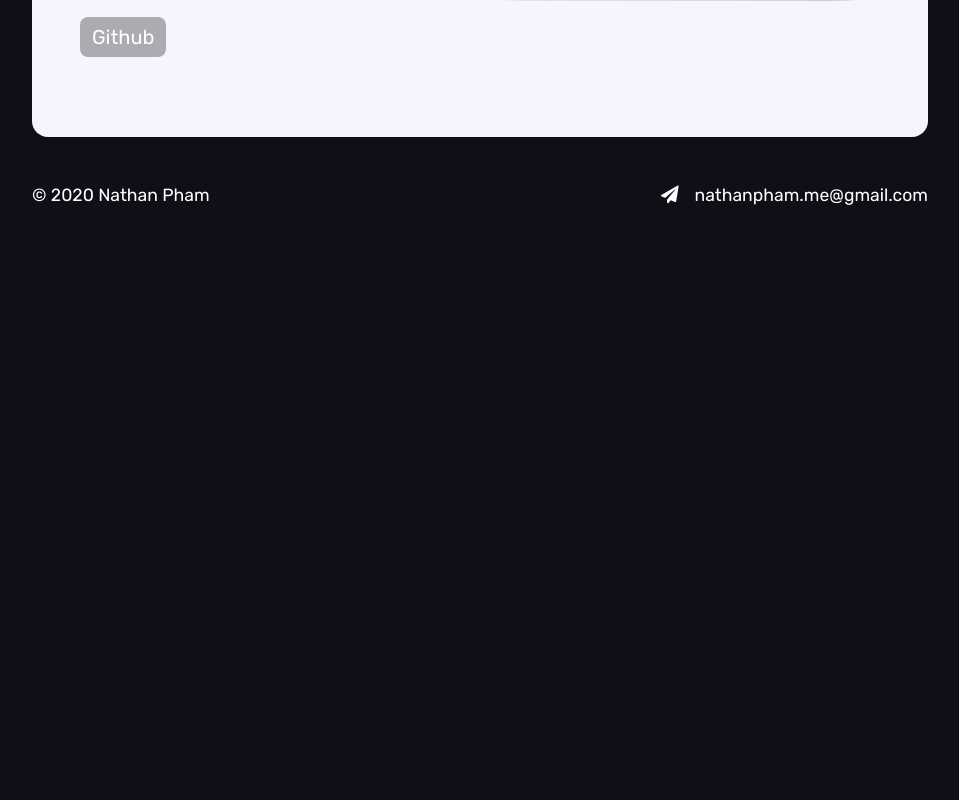
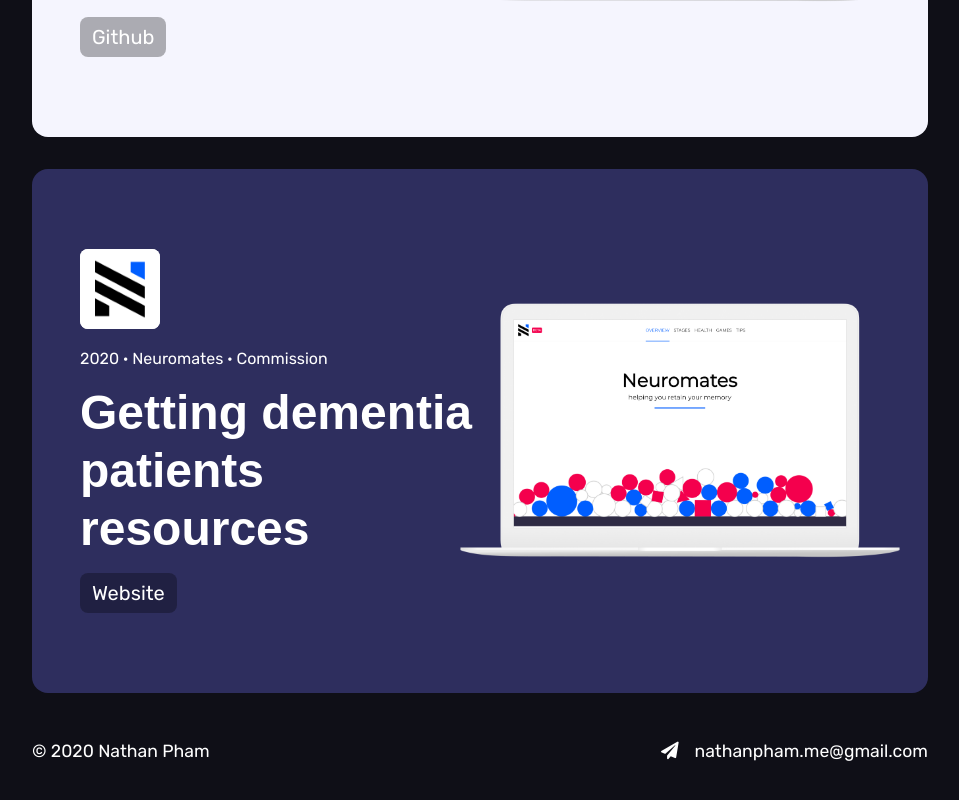
Before and after one commit to nathan-pham/OfficialPortfolio, a Next.js app: page / in a window 1280 px wide. Shown: the part 1126-1926 px from the top of the page, without its empty margins (160-1119 px from the left). Before the commit the page ends 1380 px from the top, so only its background shows below. Built offline with nearby package versions, Linux system fonts and the light colour scheme; a web font is replaced by a local one.

Commit message:
styles & colors

```diff
--- a/assets/components/home/project.js
+++ b/assets/components/home/project.js
@@ -1,6 +1,6 @@
-const Project = ({ name, time, type, scope, description, buttons }) => {
+const Project = ({ name, time, type, scope, description, buttons, n }) => {
     return (
-        <article className="card flex align-stretch light">
+        <article className={ `card flex align-stretch ${n % 2 == 0 ? "light" : "dark"}` }>
             <div className="card-left">
                 <img
                     src={ `/images/logos/${ name.toLowerCase() }.png` }
--- a/assets/data/projects.json
+++ b/assets/data/projects.json
@@ -10,5 +10,17 @@
                 "href": "https://github.com/nathan-pham/doodle"
             }
         ]
+    },
+    "Neuromates": {
+        "time": "2020",
+        "type": "desktop",
+        "scope": "Commission",
+        "description": "Getting dementia patients resources",
+        "buttons": [
+            {
+                "display": "Website",
+                "href": "https://neuromates.com"
+            }
+        ]
     }
 }
--- a/assets/styles/globals.scss
+++ b/assets/styles/globals.scss
@@ -9,7 +9,7 @@
     --primary: #f5cb5c;
     --secondary: #eff2f4;
 
-    --card-dark: #331690;
+    --card-dark: #2e2e5e;
     --card-light: #f5f5fe;
 }
 
--- a/pages/index.js
+++ b/pages/index.js
@@ -5,10 +5,12 @@
 
 const generateProjects = (props) => {
   let projects = []
-
+  let n = 0
   for(const [ key, value ] of Object.entries(props)) {
     const data = {
       name: key,
+      key,
+      n: n++,
       ...value
     }
     projects.push(
@@ -33,8 +35,8 @@
         <div className="flex socials">
           <Social href="mailto:nathanpham.me@gmail.com" icon="fas fa-envelope" />
           <Social href="https://github.com/nathan-pham" icon="fab fa-github" />
-          <Social href="https://twitter.com/npham23" icon="fab fa-twitter" />
-          <Social href="https://dev.to/npham23" icon="fab fa-dev" />
+          <Social href="https://twitter.com/phamn23" icon="fab fa-twitter" />
+          <Social href="https://dev.to/phamn23" icon="fab fa-dev" />
         </div>
       </Section>
       <Section>
```
Also changed, not shown: public/images/logos/neuromates.png (added), public/images/mockups/neuromates.png (added).
